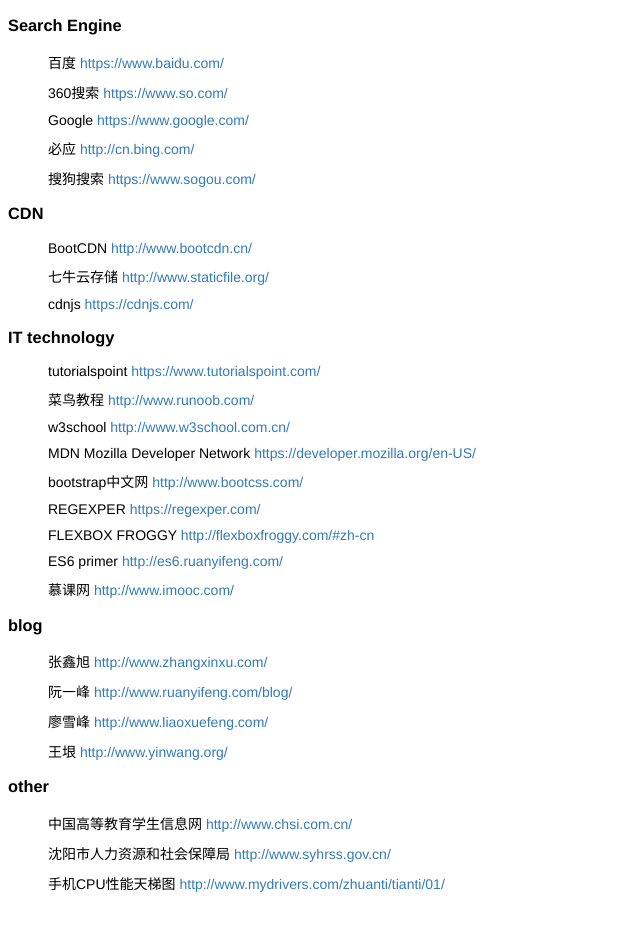
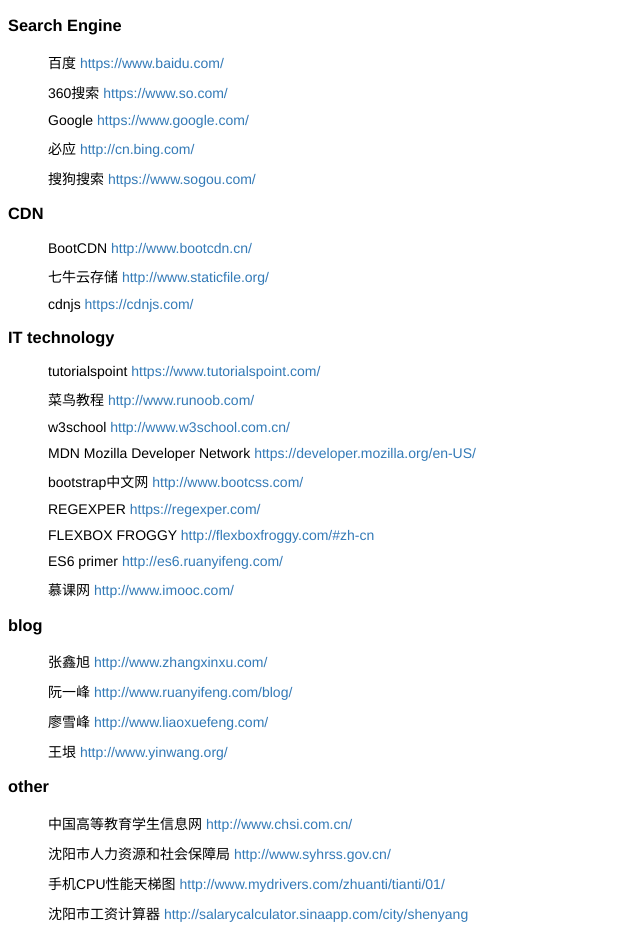
Before and after one commit to 117028813/demos, a plain HTML site: page websites.html in a window 1280 px wide. Shown: the whole page, without its empty margins (0-640 px from the left). Before the commit the page ends 907 px from the top, so only its background shows below. Drawn offline with nearby package versions, Linux system fonts and the light colour scheme.

Commit message:
2017-06-11

```diff
--- a/websites.html
+++ b/websites.html
@@ -106,7 +106,8 @@ var vm = new Vue({
     other: [
       {name: '中国高等教育学生信息网', url: 'http://www.chsi.com.cn/'},
       {name: '沈阳市人力资源和社会保障局', url: 'http://www.syhrss.gov.cn/'},
-      {name: '手机CPU性能天梯图', url: 'http://www.mydrivers.com/zhuanti/tianti/01/'}
+      {name: '手机CPU性能天梯图', url: 'http://www.mydrivers.com/zhuanti/tianti/01/'},
+      {name: '沈阳市工资计算器', url: 'http://salarycalculator.sinaapp.com/city/shenyang'}
     ]
   }
 })
```
